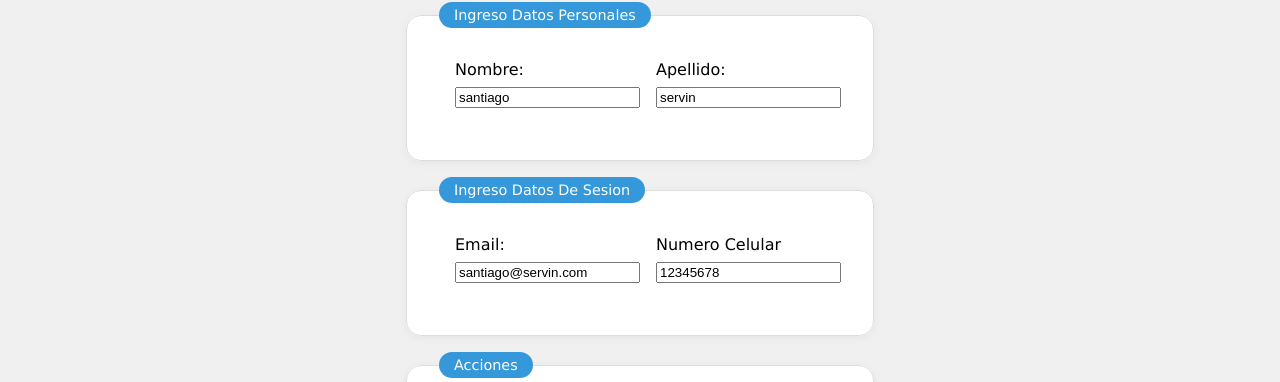
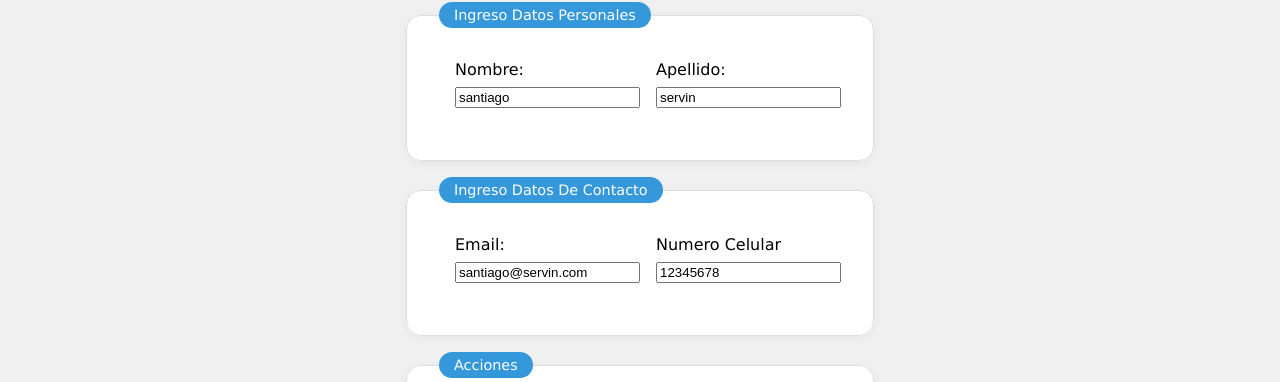
Before and after one commit to SantiSog72/sistema-web-inmobiliario, a PHP site: page /VISTA/singUp.php in a window 1280 px wide. Shown: the part 307-689 px from the top of the page. Run offline with PHP 8.4, Linux system fonts and the light colour scheme.

Commit message:
Correcciones en algunas etiquetas

```diff
--- a/VISTA/gestion_administrador.php
+++ b/VISTA/gestion_administrador.php
@@ -98,7 +98,7 @@ if (!defined('BASE_PATH')) {
 		<button class= "boton" onclick="ir_AltaOperacion()">Alta Operacion</button>
 		<span>
 		</span>
-		<button class= "boton" onclick="iniciar_mapa_inmuebles()">Mapa Catalogo Completo</button>
+		<button class= "boton" onclick="iniciar_mapa_inmuebles()">Mapa de Mi Catalogo</button>
 		<button class= "boton" onclick="ocultarMapa()">Ocultar Mapa</button>
 	</nav>
 
--- a/VISTA/singUp.php
+++ b/VISTA/singUp.php
@@ -74,7 +74,7 @@
 
 
 				<fieldset class = "fieldset" name="datos contacto">
-                    <legend class = "legend" >Ingreso Datos de Sesion</legend>
+                    <legend class = "legend" >Ingreso Datos de Contacto</legend>
 
 					<span class="form_grupo">
                         <label class ="label" for ="id_email">email: </label>
```
